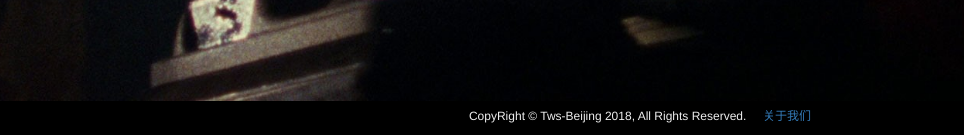
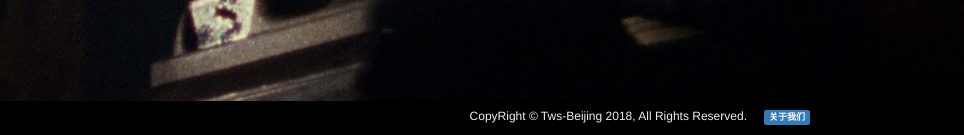
Before and after one commit to ByiProX/ThoughtWorks-Cinema, a Django app: page / in a window 1280 px wide. Shown: the part 699-834 px from the top of the page, without its empty margins (0-964 px from the left). Run offline with Django 3.2, Linux system fonts and the light colour scheme; some libraries are stand-ins or nearby versions; some web fonts are replaced.

Commit message:
修改联系我们添加标签

```diff
--- a/TWS_Cinema/Cinema_Pages/templates/index.html
+++ b/TWS_Cinema/Cinema_Pages/templates/index.html
@@ -76,7 +76,7 @@
 					<span>CopyRight © Tws-Beijing 2018, All Rights Reserved.</span>
                     <span>
                         <a target="_blank" href="http://tws-beijing.ga/">
-                        &nbsp;&nbsp;&nbsp;&nbsp;<span class="">关于我们</span>
+                        &nbsp;&nbsp;&nbsp;&nbsp;<span class="label label-primary">关于我们</span>
                         </a>
                     </span>
 				</p>
--- a/TWS_Cinema/Cinema_Pages/templates/movie_detail.html
+++ b/TWS_Cinema/Cinema_Pages/templates/movie_detail.html
@@ -217,7 +217,7 @@
 					<span>CopyRight © Tws-Beijing 2018, All Rights Reserved.</span>
                     <span>
                         <a target="_blank" href="http://tws-beijing.ga/">
-                        &nbsp;&nbsp;&nbsp;&nbsp;&nbsp;&nbsp;&nbsp;&nbsp;关于我们
+                        &nbsp;&nbsp;&nbsp;&nbsp;&nbsp;&nbsp;&nbsp;&nbsp;<span class="label label-primary">关于我们</span>
                         </a>
                     </span>
 				</p>
```
